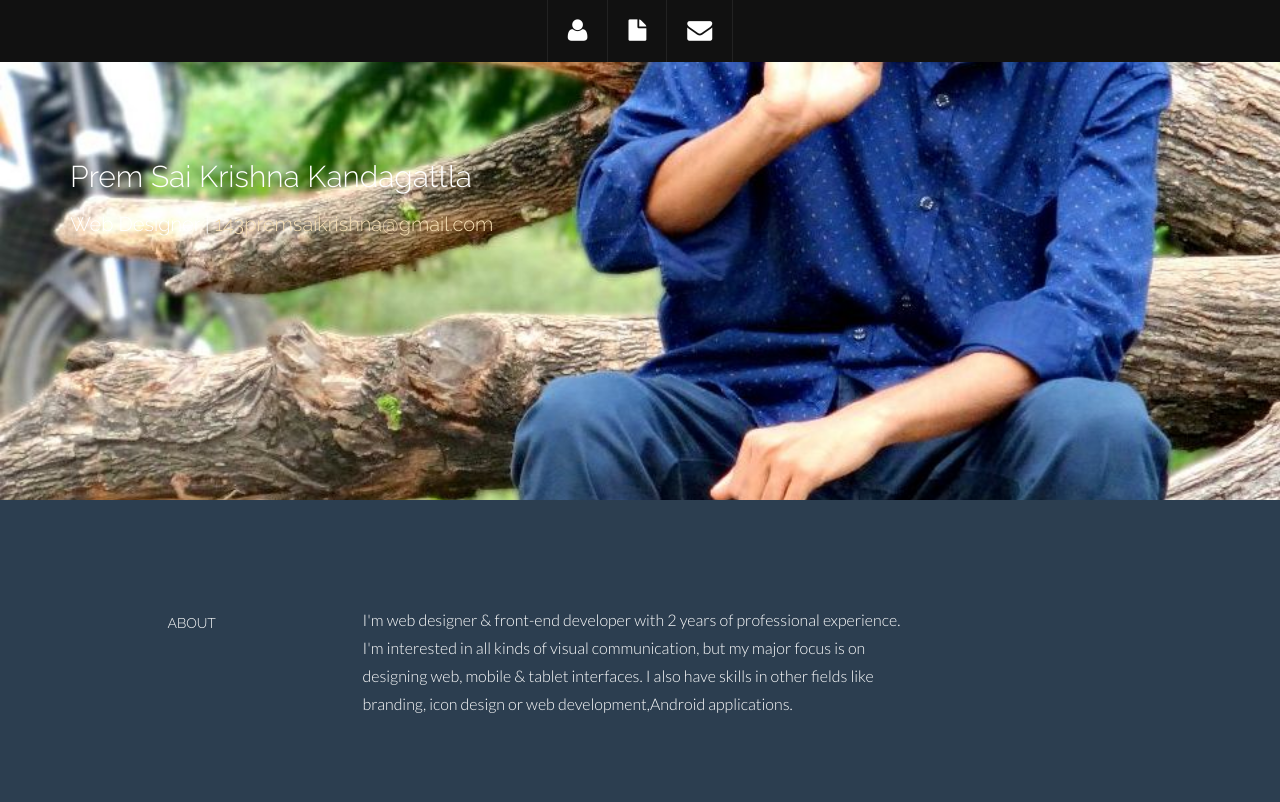
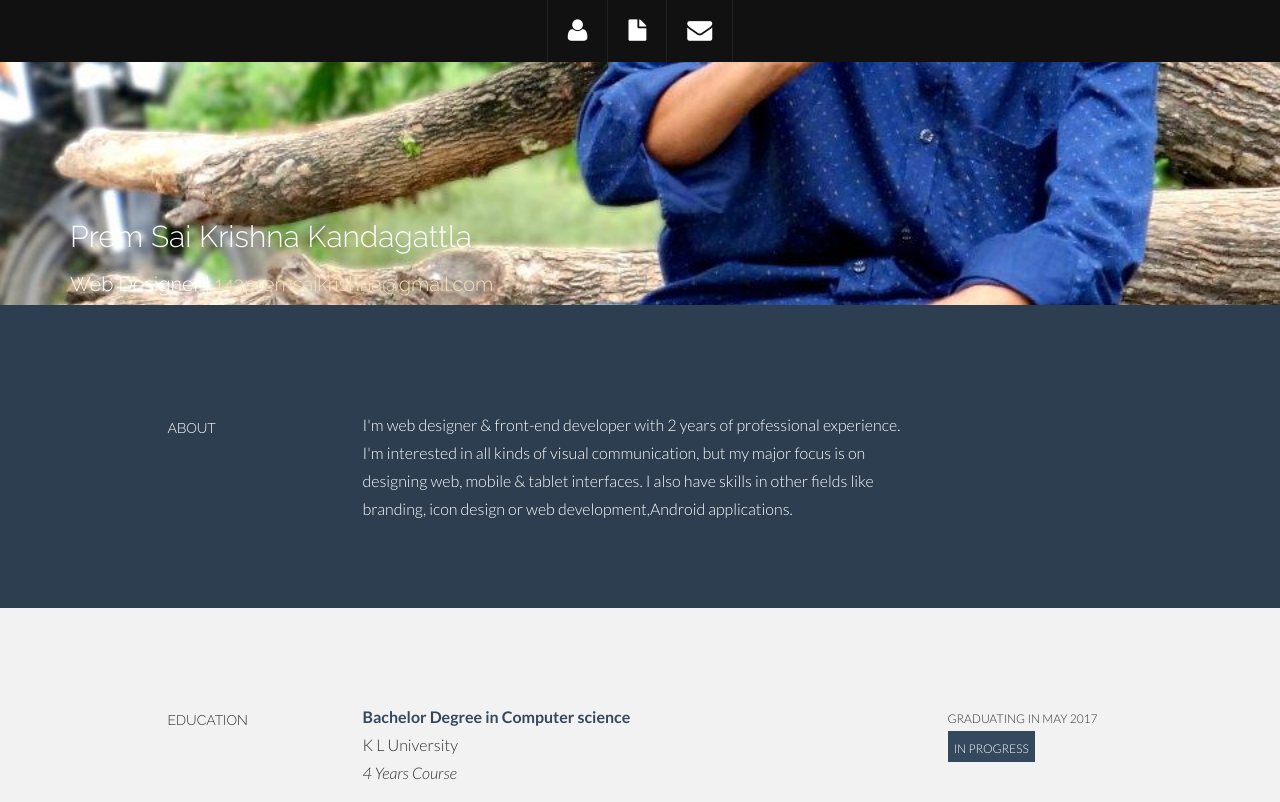
Before and after one commit to 143premsai/143premsai.github.io, a PHP site: page / in a window 1280 px wide. Shown: the top 802 px of the page. Run offline with PHP 8.4, Linux system fonts and the light colour scheme.

Commit message:
Update main.css

```diff
--- a/assets/css/main.css
+++ b/assets/css/main.css
@@ -162,12 +162,12 @@ a:after {
 /* Header Wrap */
 #headerwrap {
 	background: url(../img/header-bg.jpg) no-repeat center top;
-	margin-top: auto;
+	margin-top: 60px;
 	padding-top:140px;
 	text-align:center;
 	background-attachment: relative;
 	background-position: center center;
-	min-height: 500px;
+	min-height: 100%;
 	width: 100%;
 
     -webkit-background-size: 100%;
```
